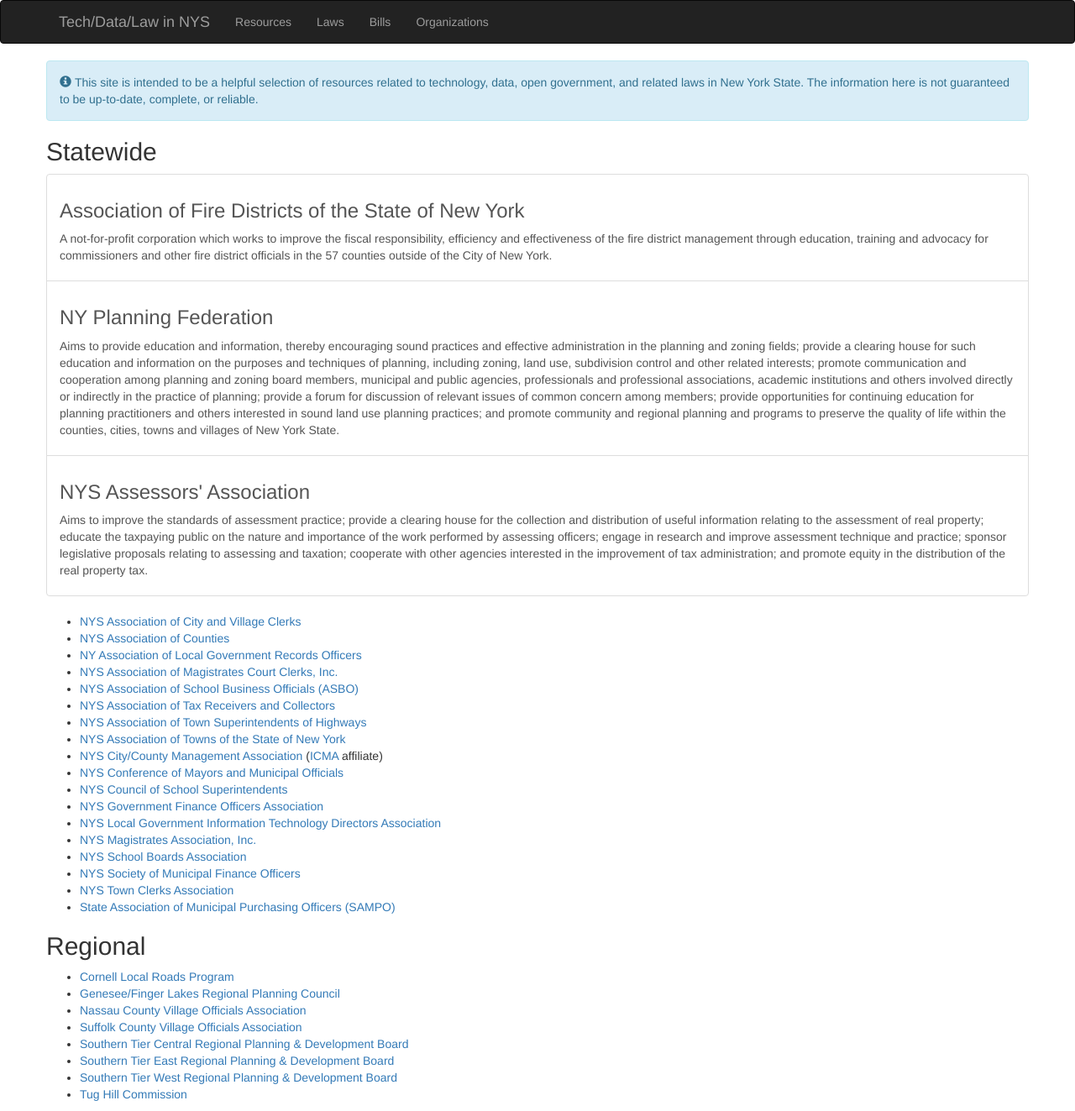
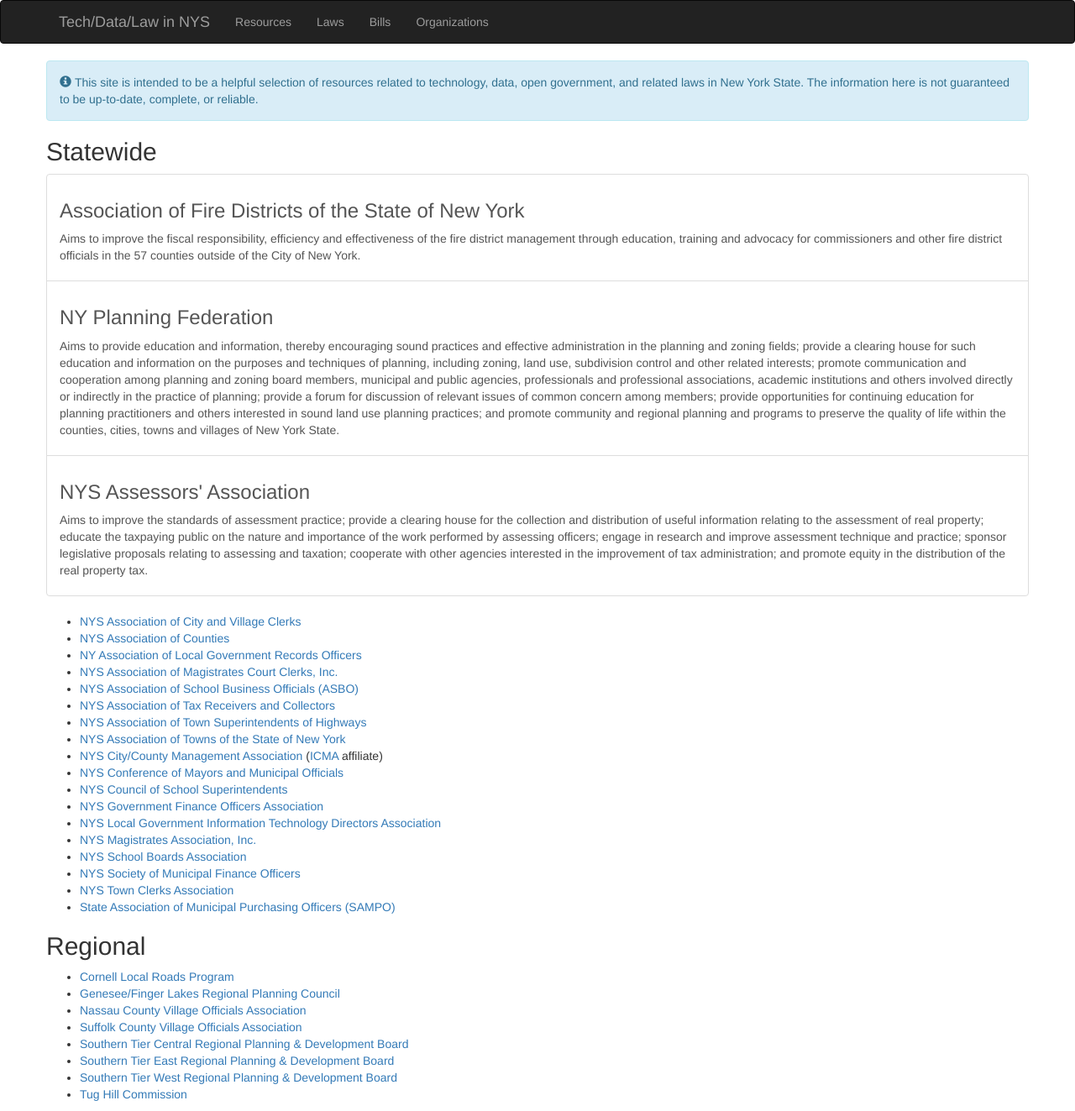
Before and after one commit to technickle/open-data-resources, a Jekyll site: the page built from organizations/index.md, in a window 1280 px wide. Shown: the whole page at 84% size. Built offline with Jekyll 4.4.1, drawn with Linux system fonts in a browser that asks for light colours; nearby versions of some CDN libraries.

Commit message:
Update index.md

```diff
--- a/organizations/index.md
+++ b/organizations/index.md
@@ -7,7 +7,7 @@ layout: default
 <div class="list-group">
   <a class="list-group-item" href="http://www.firedistnys.com/">
     <h3>Association of Fire Districts of the State of New York</h3>
-    <p>A not-for-profit corporation which works to improve the fiscal responsibility, efficiency and effectiveness of the fire district management through education, training and advocacy for commissioners and other fire district officials in the 57 counties outside of the City of New York.</p>
+    <p>Aims to improve the fiscal responsibility, efficiency and effectiveness of the fire district management through education, training and advocacy for commissioners and other fire district officials in the 57 counties outside of the City of New York.</p>
   </a>
   <a class="list-group-item" href="http://www.nypf.org/">
     <h3>NY Planning Federation</h3>
```
